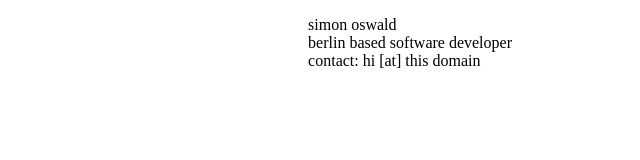
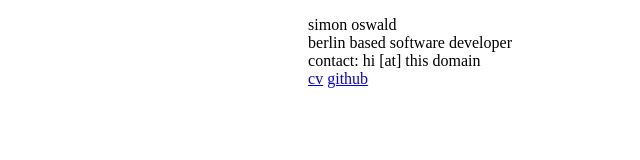
Before and after one commit to Q3-113/personal-site, a plain HTML site: page index.html in a window 1280 px wide. Shown: the full height of the page, 640-1280 px from the left. Drawn offline with Linux system fonts and the light colour scheme.

Commit message:
added CV and link to github

```diff
--- a/index.html
+++ b/index.html
@@ -12,10 +12,13 @@
         </style>
     </header>
     <body>
+
         <p>
             simon oswald <br />
             berlin based software developer <br />
-            contact: hi [at] this domain
+            contact: hi [at] this domain <br />
+            <a href="cv_simon_oswald.pdf">cv</a>
+            <a href="http://github.com/Q3-113">github</a>
         </p>
     </body>
 </html>
```
Also changed, not shown: 1 other file.
